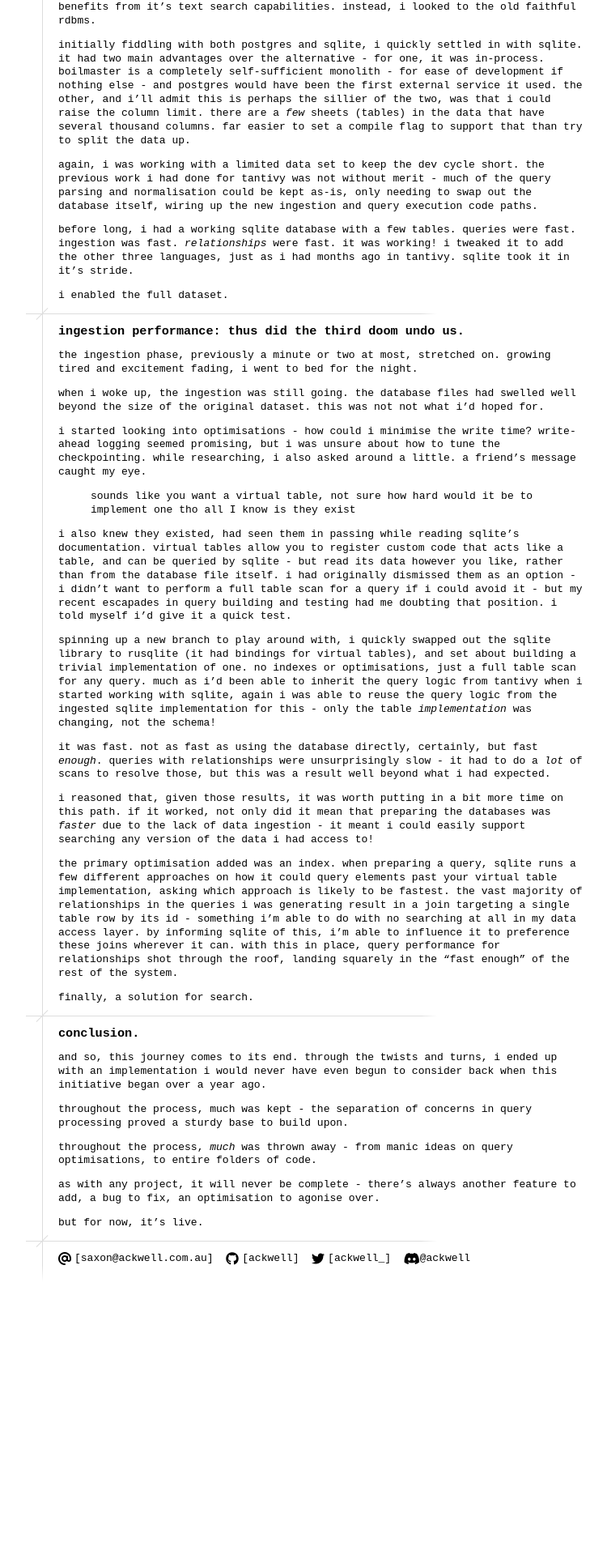
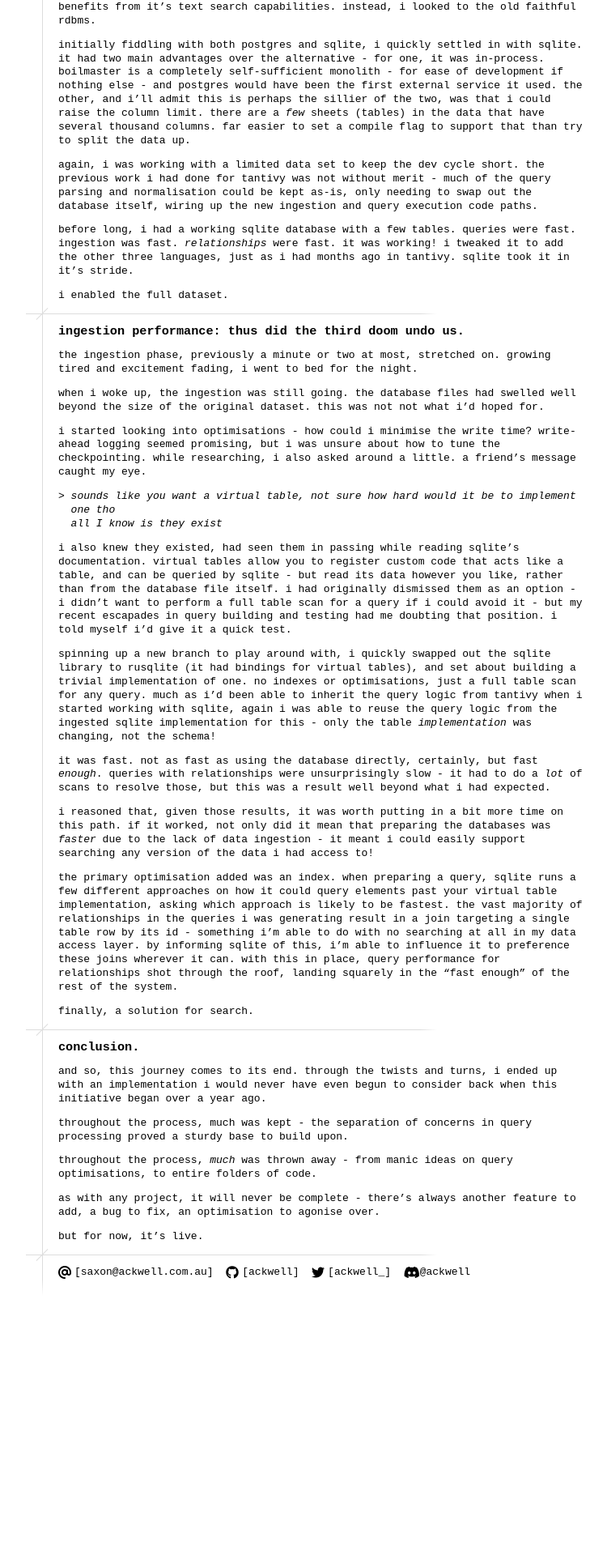
Before and after one commit to ackwell/ackwell.github.io, a Jekyll site: the page built from _posts/2024-07-22-search-journey.md, in a window 1280 px wide. Shown: the part 2032-3952 px from the top of the page at 81% size, without its empty margins (243-993 px from the left). Built offline with Jekyll 4.4.1, drawn with Linux system fonts in a browser that asks for light colours; nearby versions of some CDN libraries; our own code applies the rules of GitHub Pages for plain Markdown files.

Commit message:
Add blockquote styling

````diff
--- a/_posts/2024-07-22-search-journey.md
+++ b/_posts/2024-07-22-search-journey.md
@@ -82,7 +82,7 @@ when i woke up, the ingestion was still going. the database files had swelled we
 
 i started looking into optimisations - how could i minimise the write time? write-ahead logging seemed promising, but i was unsure about how to tune the checkpointing. while researching, i also asked around a little. a friend's message caught my eye.
 
-> sounds like you want a virtual table, not sure how hard would it be to implement one tho
+> sounds like you want a virtual table, not sure how hard would it be to implement one tho <br/>
 > all I know is they exist
 
 i also knew they existed, had seen them in passing while reading sqlite's documentation. virtual tables allow you to register custom code that acts like a table, and can be queried by sqlite - but read its data however you like, rather than from the database file itself. i had originally dismissed them as an option - i didn't want to perform a full table scan for a query if i could avoid it - but my recent escapades in query building and testing had me doubting that position. i told myself i'd give it a quick test.
--- a/main.scss
+++ b/main.scss
@@ -243,6 +243,22 @@ header {
       content: '```' attr(data-language);
     }
   }
+
+  // Blockquotes
+  blockquote {
+    position: relative;
+    margin: 0;
+    padding: 0;
+    padding-left: 2ch;
+    font-style: italic;
+
+    &::before {
+      content: '>';
+      position: absolute;
+      left: 0;
+      font-style: normal;
+    }
+  }
 }
 
 .posts {
````
